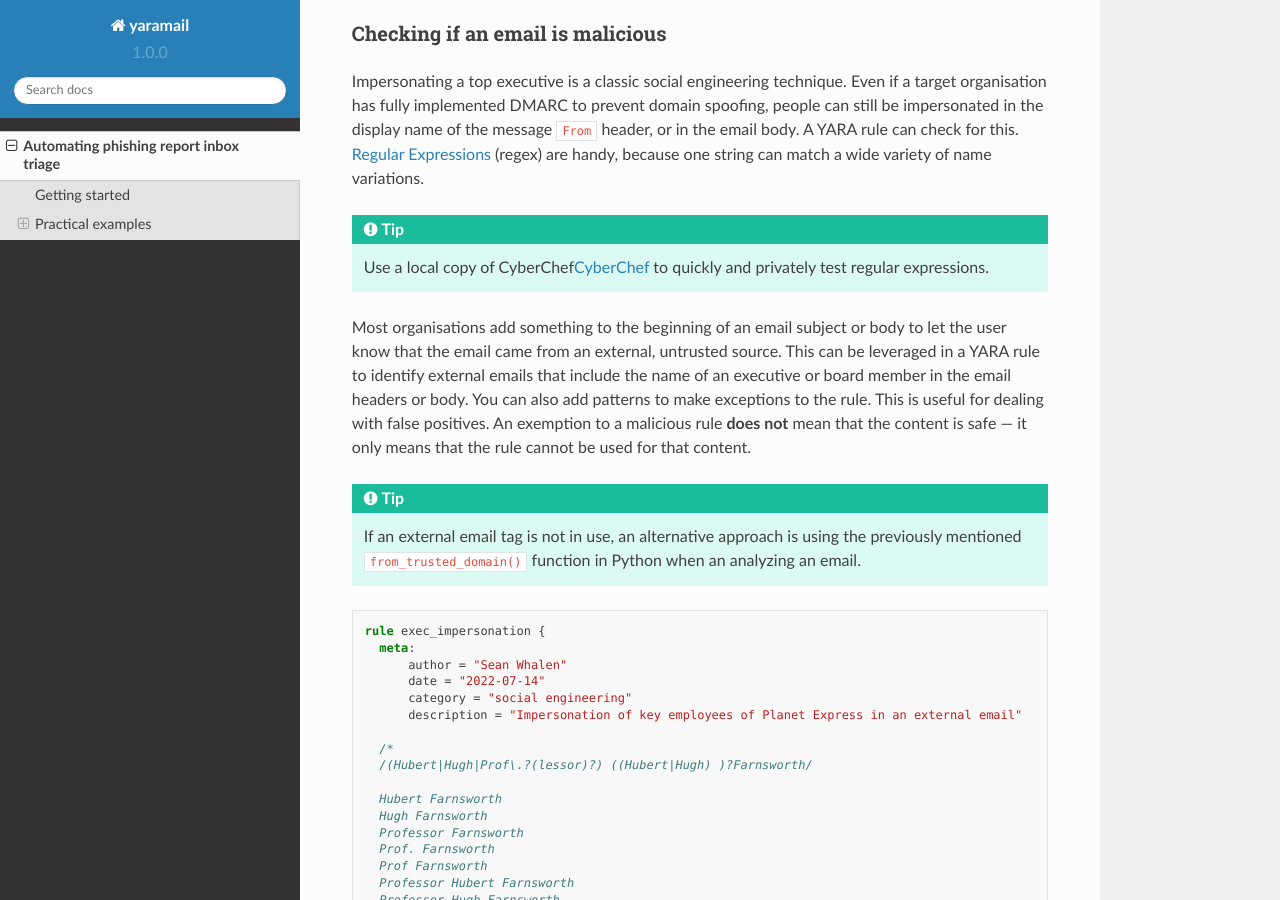
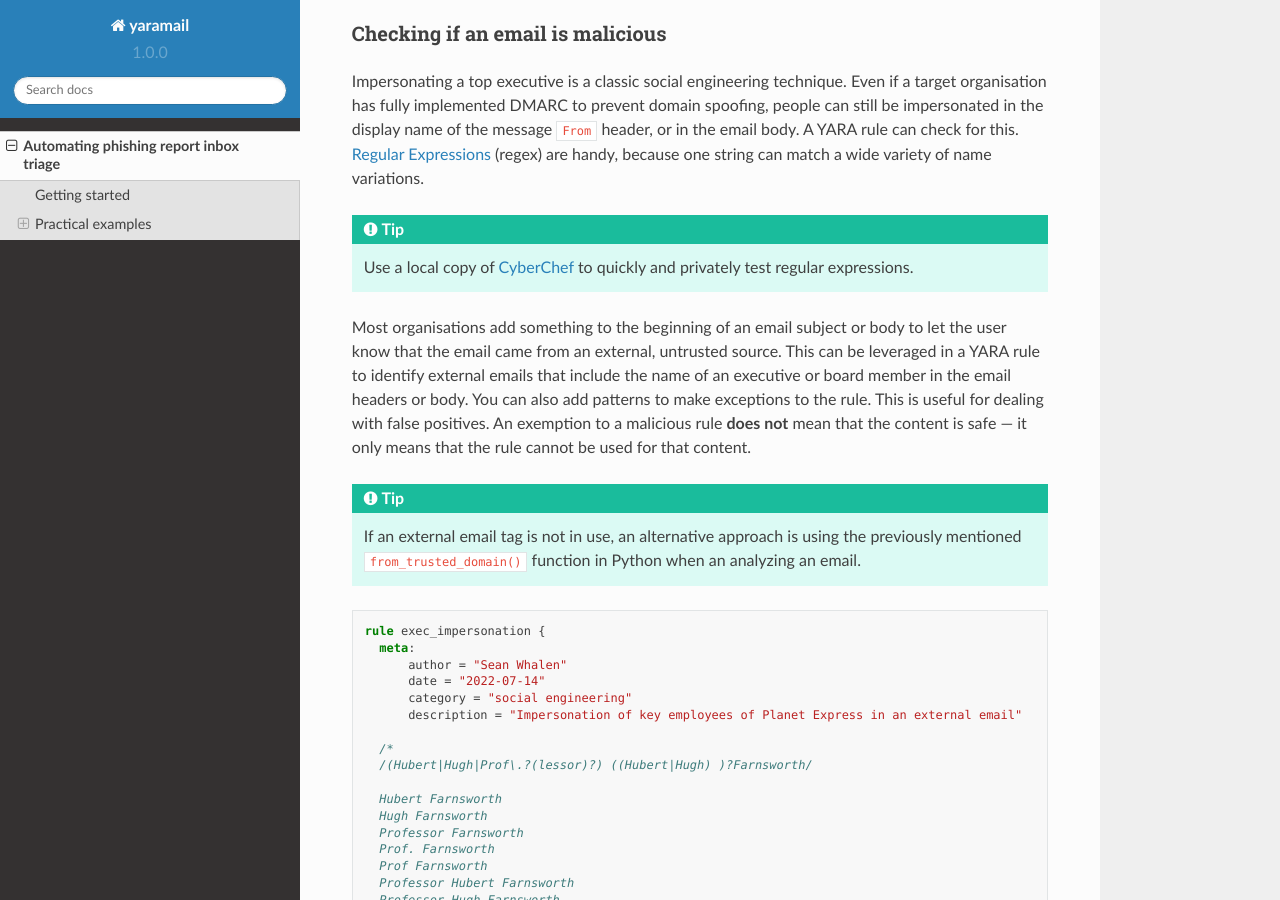
Before and after one commit to seanthegeek/yaramail, a Sphinx documentation site: the page built from docs/source/phishing.md, in a window 1280 px wide and 900 px high, scrolled down 2790 px. Built offline with Sphinx 7.4.7 and the Read the Docs theme 2.0.0, drawn with Linux system fonts in a browser that asks for light colours.

Commit message:
Fix CyberChef link

````diff
--- a/docs/source/phishing.md
+++ b/docs/source/phishing.md
@@ -146,8 +146,8 @@ message `From` header, or in the email body. A YARA rule can check for this.
 wide variety of name variations.
 
 ```{tip}
-Use a local copy of CyberChef[CyberChef] to quickly and privately test regular
-expressions.
+Use a local copy of [CyberChef][CyberChef] to quickly and privately test
+regular expressions.
 ```
 
 Most organisations add something to the beginning of an email subject or body
````
